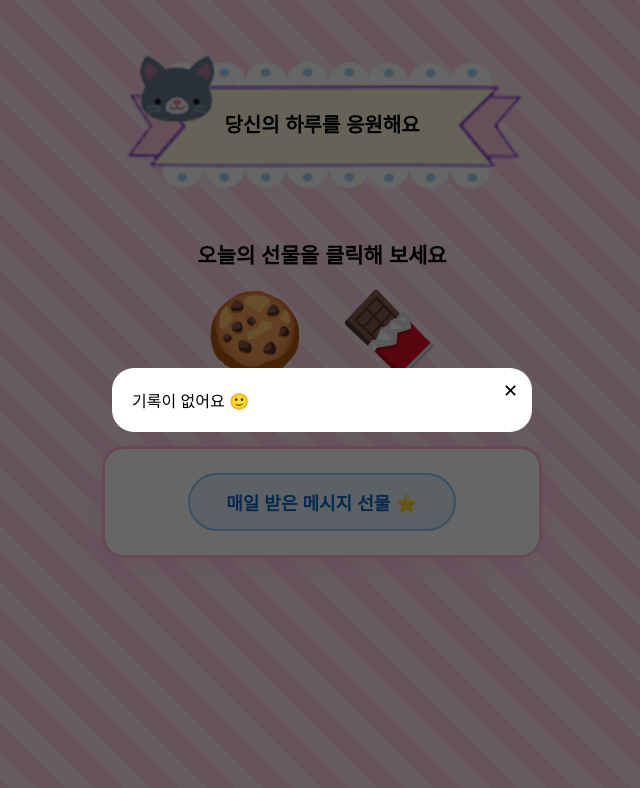
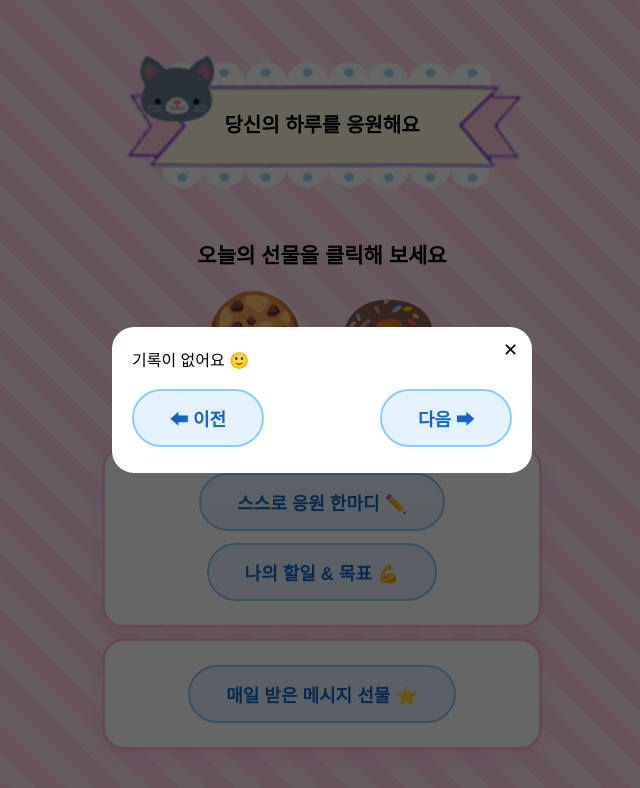
Before and after one commit to acok77777/brighten001, a plain HTML site: page index.html in a window 1280 px wide. Both pictures are taken after a click on the button "매일 받은 메시지 선물 ⭐". Shown: the whole page, without its empty margins (318-958 px from the left). Drawn offline with Linux system fonts and the light colour scheme; a web font is replaced by a local one.

Commit message:
Update index.html

```diff
--- a/index.html
+++ b/index.html
@@ -132,7 +132,7 @@ body{
   cursor:pointer;
 }
 
-/* 기록 */
+/* 리스트 */
 .saved-item{
   border-bottom:1px dashed #ccc;
   padding:10px 0;
@@ -146,6 +146,8 @@ body{
   font-size:13px;
   font-weight:bold;
 }
+
+/* 삭제 버튼 */
 .btn-del{
   font-size:11px;
   padding:2px 8px;
@@ -153,6 +155,40 @@ body{
   border-radius:10px;
   background:#ffd1e8;
   cursor:pointer;
+}
+
+/* 입력 */
+.text-input{
+  width:100%;
+  padding:12px;
+  border-radius:14px;
+  border:2px solid #ffb6d9;
+  font-size:16px;
+  font-family:'Poor Story';
+  margin-bottom:10px;
+}
+
+/* 페이지 */
+.page-buttons{
+  display:flex;
+  justify-content:space-between;
+  margin-top:12px;
+}
+
+/* 체크 */
+.check-wrap{
+  display:flex;
+  align-items:center;
+  gap:8px;
+}
+.check-wrap input{
+  width:20px;
+  height:20px;
+  accent-color:#ff8fb1;
+}
+.checked{
+  text-decoration:line-through;
+  opacity:.6;
 }
 </style>
 </head>
@@ -167,6 +203,12 @@ body{
 <p class="subtitle">오늘의 선물을 클릭해 보세요</p>
 
 <div class="gems-container" id="gems"></div>
+
+<!-- ⭐ 배너 -->
+<div class="box-section">
+  <button class="oval-btn" onclick="openOneLine()">스스로 응원 한마디 ✏️</button>
+  <button class="oval-btn" onclick="openChallenge()">나의 할일 & 목표 💪</button>
+</div>
 
 <div class="box-section">
   <button class="oval-btn" onclick="openGift()">매일 받은 메시지 선물 ⭐</button>
@@ -185,94 +227,95 @@ body{
   <div class="modal-box">
     <div class="close-x" onclick="closeModal('giftModal')">✕</div>
     <div id="giftList"></div>
+    <div class="page-buttons">
+      <button class="oval-btn" onclick="prevGift()">⬅ 이전</button>
+      <button class="oval-btn" onclick="nextGift()">다음 ➡</button>
+    </div>
   </div>
 </div>
 
 <script>
-/* 선물 데이터 */
-const foods=[
- {emoji:"🍰",name:"케이크"},
- {emoji:"🍩",name:"도넛"},
- {emoji:"🍪",name:"쿠키"},
- {emoji:"🍫",name:"초콜릿"},
- {emoji:"🥐",name:"크루아상"},
- {emoji:"🧁",name:"컵케이크"}
+/* 🔥 이모티콘 + 이름 추가 */
+const foodsData = [
+  {emoji:"🍰", name:"케이크"},
+  {emoji:"🧁", name:"컵케이크"},
+  {emoji:"🍪", name:"쿠키"},
+  {emoji:"🍩", name:"도넛"},
+  {emoji:"🍫", name:"초콜릿"},
+  {emoji:"🥐", name:"크루아상"},
+  {emoji:"🥞", name:"팬케이크"},
+  {emoji:"🧇", name:"와플"}
 ];
 
-/* 선물별 메시지 */
-const giftMessages={
- "🍰":[
-  "오늘은 나를 축하해도 되는 날이야 🎉",
-  "지금까지 정말 잘 버텼어",
-  "오늘의 너는 충분히 달콤해"
- ],
- "🍩":[
-  "완벽하지 않아도 괜찮아",
-  "조금 느려도 방향은 맞아",
-  "쉬어가도 괜찮은 날이야"
- ],
- "🍪":[
-  "작은 행복이 쌓이고 있어",
-  "오늘도 네 편은 너야",
-  "소소한 기쁨을 놓치지 마"
- ],
- "🍫":[
-  "힘들 땐 달콤함이 필요해",
-  "오늘은 마음을 아껴줘",
-  "너는 생각보다 강해"
- ],
- "🥐":[
-  "아침처럼 새로운 기회가 와",
-  "다시 시작해도 늦지 않아",
-  "오늘의 공기는 나쁘지 않아"
- ],
- "🧁":[
-  "너는 이미 충분히 귀해",
-  "오늘의 너를 안아줄게",
-  "괜찮아, 이 정도면 잘한 거야"
- ]
-};
+/* 🔥 랜덤 메시지 목록 (공통 사용) */
+const messages=[
+ "오늘은 위기를 기회로 바꾸는 날 💪",
+ "너무 잘하고 있어, 조금만 더 가보자 ✨",
+ "오늘의 너는 정말 반짝여 🌟",
+ "할 수 있어! 이미 많이 해냈어 🙌",
+ "조금 쉬어도 괜찮아, 너는 충분해 💗",
+ "기적은 조용히 오고 있어 ✨",
+ "오늘도 네 편은 바로 너야 😊"
+];
+
+const PAGE=5;
+let giftPage=0,linePage=0,chPage=0;
 
 function openModal(id){document.getElementById(id).style.display="flex";}
 function closeModal(id){document.getElementById(id).style.display="none";}
 
-/* 선물 렌더 */
+/* ⭐ 선물 출력 */
 function renderFoods(){
   gems.innerHTML="";
-  [...foods].sort(()=>0.5-Math.random()).slice(0,2).forEach(f=>{
+  [...foodsData].sort(()=>0.5-Math.random()).slice(0,2).forEach(obj=>{
+
     const d=document.createElement("div");
     d.className="food";
-    d.innerHTML=`
-      <div class="gem">${f.emoji}</div>
-      <div class="food-name">${f.name}</div>
+
+    d.innerHTML = `
+      <div class="gem">${obj.emoji}</div>
+      <div class="food-name">${obj.name}</div>
     `;
+
     d.onclick=()=>{
-      if(d.classList.contains("used"))return;
-      const msgs=giftMessages[f.emoji];
-      const msg=msgs[Math.floor(Math.random()*msgs.length)];
-      messageText.textContent=msg;
+      if(d.classList.contains("used")) return;
+
+      const msg = messages[Math.floor(Math.random()*messages.length)];
+      messageText.textContent = msg;
       openModal("messageModal");
 
-      const list=JSON.parse(localStorage.getItem("giftMsgs")||"[]");
-      list.unshift({text:msg,date:new Date().toLocaleString("ko-KR")});
-      localStorage.setItem("giftMsgs",JSON.stringify(list));
+      const list = JSON.parse(localStorage.getItem("giftMsgs")||"[]");
+      list.unshift({text:msg, date:new Date().toLocaleString("ko-KR")});
+      localStorage.setItem("giftMsgs", JSON.stringify(list));
 
       d.classList.add("used");
     };
+
     gems.appendChild(d);
   });
 }
 
-/* 기록 */
-function openGift(){
+/* ⭐ 기록 보기 */
+function openGift(){giftPage=0;renderGift();openModal("giftModal");}
+
+function renderGift(){
   const l=JSON.parse(localStorage.getItem("giftMsgs")||"[]");
-  giftList.innerHTML=l.map(m=>`
+  const s=l.slice(giftPage*PAGE,(giftPage+1)*PAGE);
+
+  giftList.innerHTML = s.map((m,i)=>`
     <div class="saved-item">
-      <div class="saved-date">${m.date}</div>
+      <div class="saved-row">
+        <div class="saved-date">${m.date}</div>
+      </div>
       <div>${m.text}</div>
     </div>
-  `).join("")||"기록이 없어요 🙂";
-  openModal("giftModal");
+  `).join("") || "기록이 없어요 🙂";
+}
+
+function prevGift(){if(giftPage>0){giftPage--;renderGift();}}
+function nextGift(){
+  const l=JSON.parse(localStorage.getItem("giftMsgs")||"[]");
+  if((giftPage+1)*PAGE<l.length){giftPage++;renderGift();}
 }
 
 renderFoods();
```
